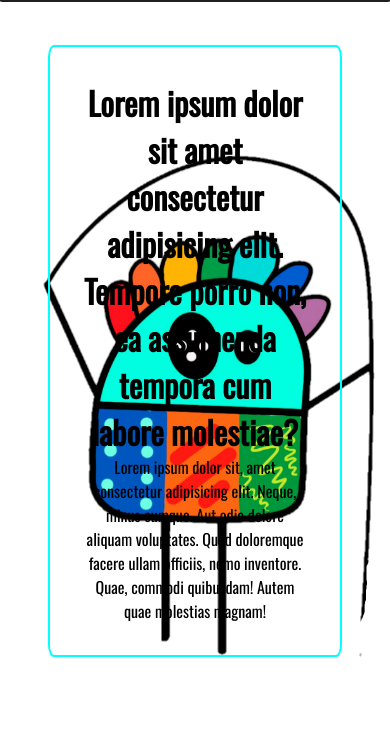
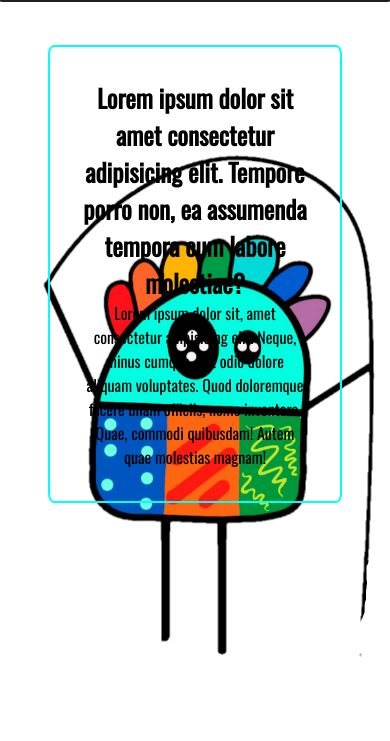
Before and after one commit to Riblast/Muno_Fleitas, a plain HTML site: page index.html in a window 390 px wide. Shown: the part 98-839 px from the top of the page. Drawn offline with nearby package versions, Linux system fonts and the light colour scheme.

Commit message:
ajustar texto index

```diff
--- a/css/estilos.css
+++ b/css/estilos.css
@@ -571,10 +571,13 @@ background: linear-gradient(to right, #FFFFFF, #6DD5FA, #2980B9); /* W3C, IE 10+
     }
 }
 /*------------responsive Home-----------*/
-@media screen and (max-width:480px) {
+@media screen and (max-width:650px) {
     .presentacion-inicio{
         width: auto;
         margin: 3rem;
+    }
+    .presentacion-inicio__titulo{
+        font-size: 25px;
     }
 }
 
--- a/index.html
+++ b/index.html
@@ -38,7 +38,7 @@
             <main class="inicio-main">
                 <img class="fondo-muno" src="./assets/icon/muno_png_recortado.png" alt="">
                 <div class="presentacion-inicio">
-                    <h1>Lorem ipsum dolor sit amet consectetur adipisicing elit. Tempore porro non, ea assumenda tempora cum
+                    <h1 class="presentacion-inicio__titulo">Lorem ipsum dolor sit amet consectetur adipisicing elit. Tempore porro non, ea assumenda tempora cum
                         labore
                         molestiae?</h1>
                     <p>Lorem ipsum dolor sit, amet consectetur adipisicing elit. Neque, minus cumque. Aut odio dolore
```
